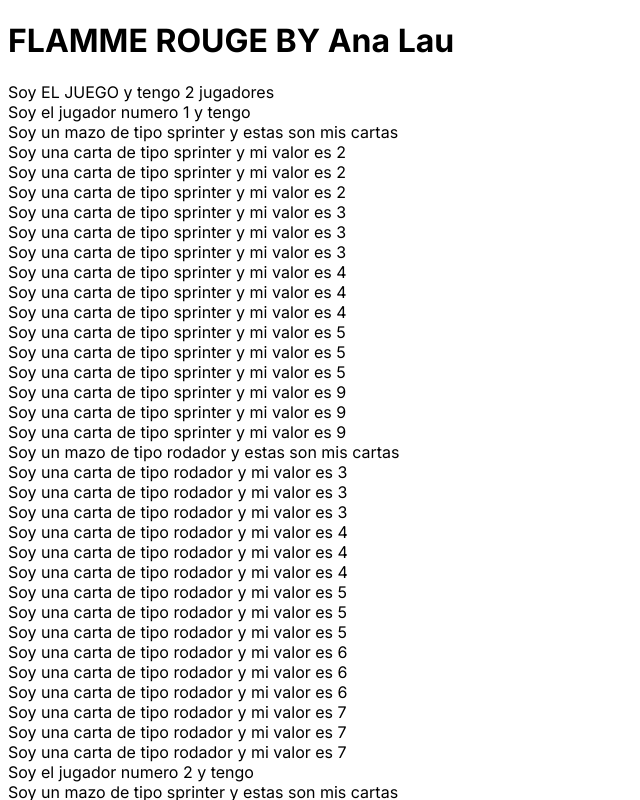
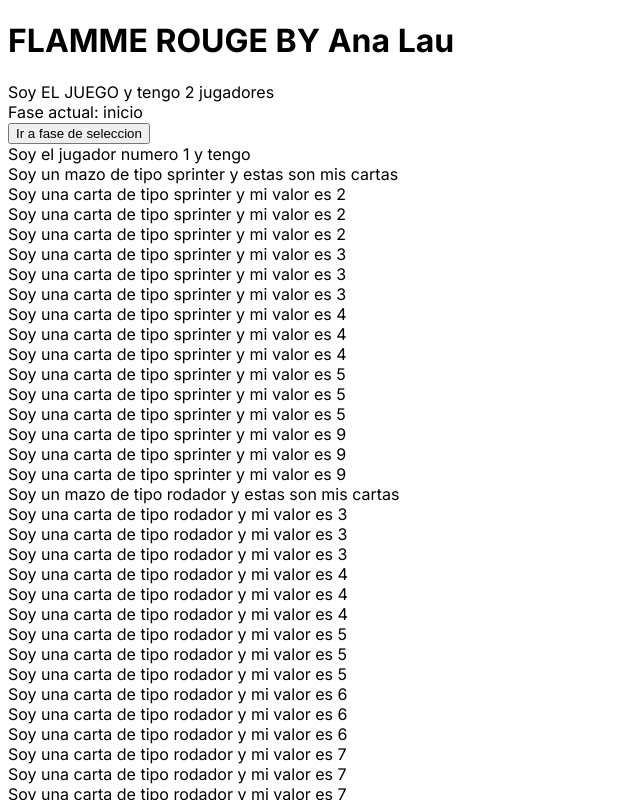
Before and after one commit to Analaumg/flamme-rouge-alm, a Next.js app: page / in a window 1280 px wide. Shown: the top 800 px of the page, without its empty margins (0-640 px from the left). Built offline with nearby package versions, Linux system fonts and the light colour scheme.

Commit message:
se agregaron dos de cuatro fases

```diff
--- a/app/components/juego/juego.tsx
+++ b/app/components/juego/juego.tsx
@@ -1,13 +1,31 @@
+import { useState } from "react";
 import { Jugador } from "../jugador/jugador";
 
 interface JuegoProps {
   numeroJugadores: number;
 }
 
+enum FaseJuego{
+  Tomar= "tomar",
+  Seleccionar = "seleccionar",
+  Descartar = "descartar",
+  Revolver = "revolver",
+  Inicio = "inicio"
+}
+
 export const Juego = ({ numeroJugadores }: JuegoProps) => {
+  const [faseJuego,setFaseJuego] = useState <FaseJuego> (FaseJuego.Inicio);
+  const jugadorActual = useState <number> (1);
+  const funcionCambioFase = () =>{
+    setFaseJuego(FaseJuego.Seleccionar)
+
+   }
+
   return (
     <div>
-      Soy EL JUEGO y tengo {numeroJugadores} jugadores
+      <div>Soy EL JUEGO y tengo {numeroJugadores} jugadores</div>
+      <div>Fase actual: {faseJuego}</div>
+      <div><button onClick={funcionCambioFase}>Ir a fase de seleccion</button></div>
       {Array.from(Array(numeroJugadores).keys()).map((jugador) => {
         return (
           <>
--- a/app/page.tsx
+++ b/app/page.tsx
@@ -1,3 +1,5 @@
+'use client'
+
 import React from "react";
 import Image from "next/image";
 import styles from "./page.module.css";
```
